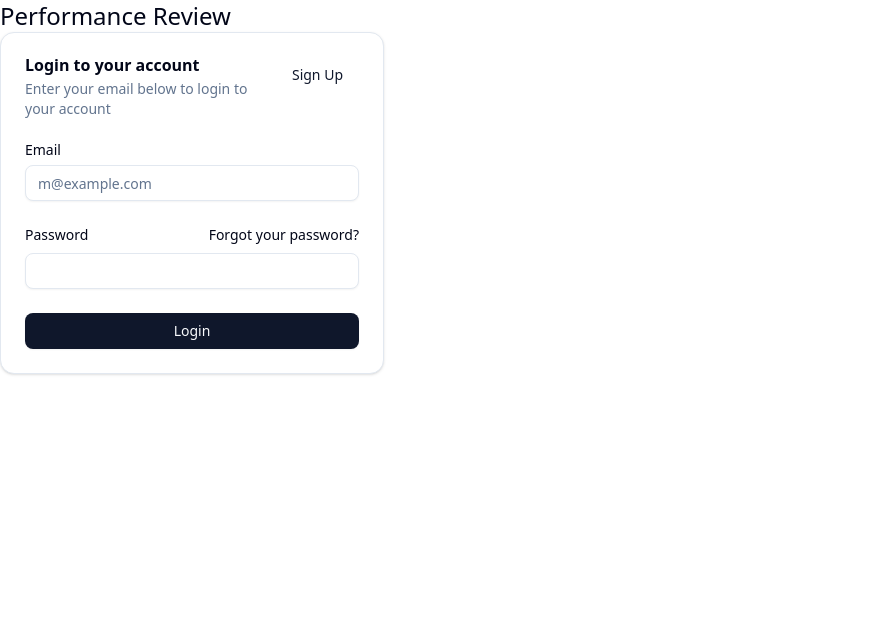
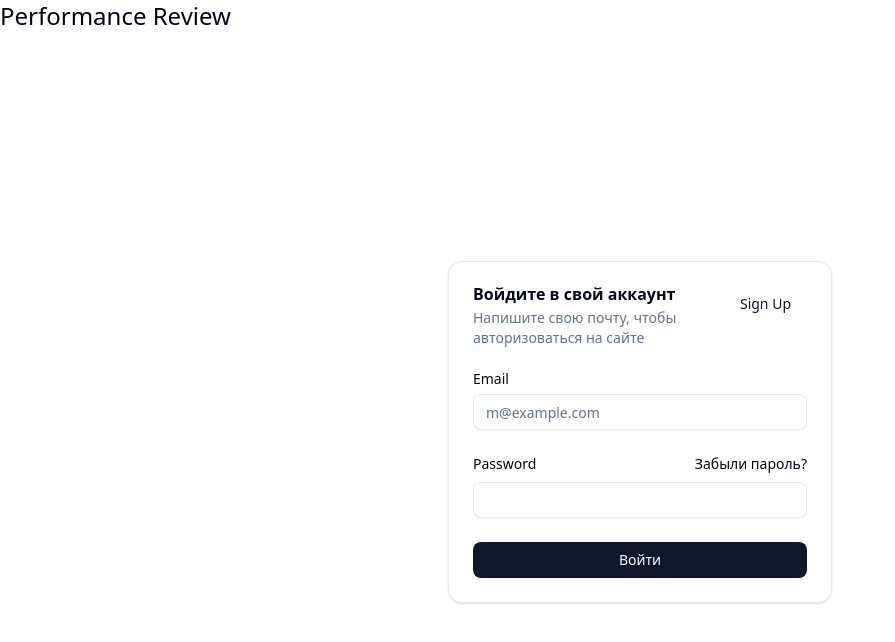
Before and after one commit to LLergibt/Performance-Preview, a SvelteKit app in the folder frontend/: page /signin in a window 1280 px wide. Shown: the top 642 px of the page, without its empty margins (0-895 px from the left). Built offline with nearby package versions, Linux system fonts and the light colour scheme.

Commit message:
style(auth): переместил авторизацию в середину экрана, а также добавил гиперссылки, чтобы переключаться между регистрацией и аворизацией

```diff
--- a/frontend/src/routes/signin/+page.svelte
+++ b/frontend/src/routes/signin/+page.svelte
@@ -4,15 +4,15 @@
  import { Input } from "$lib/components/ui/input/index.js";
  import * as Card from "$lib/components/ui/card/index.js";
 </script>
-
+<div class="flex items-center justify-center min-h-screen">
 <Card.Root class="w-full max-w-sm">
  <Card.Header>
-  <Card.Title>Login to your account</Card.Title>
+  <Card.Title>Войдите в свой аккаунт</Card.Title>
   <Card.Description
-   >Enter your email below to login to your account</Card.Description
+   >Напишите свою почту, чтобы авторизоваться на сайте</Card.Description
   >
   <Card.Action>
-   <Button variant="link">Sign Up</Button>
+   <Button variant="link"><a href="/signup">Sign Up</a></Button>
   </Card.Action>
  </Card.Header>
  <Card.Content>
@@ -29,7 +29,7 @@
        href="##"
        class="ml-auto inline-block text-sm underline-offset-4 hover:underline"
       >
-       Forgot your password?
+       Забыли пароль?
       </a>
      </div>
      <Input id="password" type="password" required />
@@ -38,6 +38,7 @@
   </form>
  </Card.Content>
  <Card.Footer class="flex-col gap-2">
-  <Button type="submit" class="w-full">Login</Button>
+  <Button type="submit" class="w-full">Войти</Button>
  </Card.Footer>
 </Card.Root>
+</div>
--- a/frontend/src/routes/signup/+page.svelte
+++ b/frontend/src/routes/signup/+page.svelte
@@ -5,6 +5,7 @@
  import * as Card from "$lib/components/ui/card/index.js";
 </script>
 
+<div class="flex items-center justify-center min-h-screen">
 <Card.Root class="w-full max-w-sm">
  <Card.Header>
   <Card.Title>Регистрация</Card.Title>
@@ -12,7 +13,7 @@
    >Введите свою почту, чтоб зарегистрировать аккаунт</Card.Description
   >
   <Card.Action>
-   <Button variant="link">Sign In</Button>
+   <Button variant="link"><a href="/signin">Sign In</a></Button>
   </Card.Action>
  </Card.Header>
  <Card.Content>
@@ -53,3 +54,4 @@
   <Button type="submit" class="w-full">Зарегистрироваться</Button>
  </Card.Footer>
 </Card.Root>
+</div>
```
